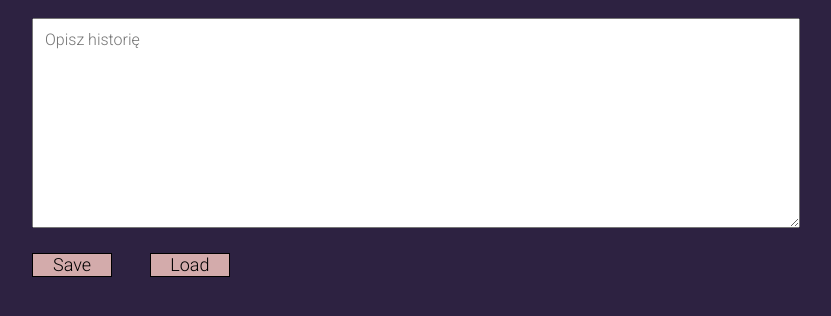
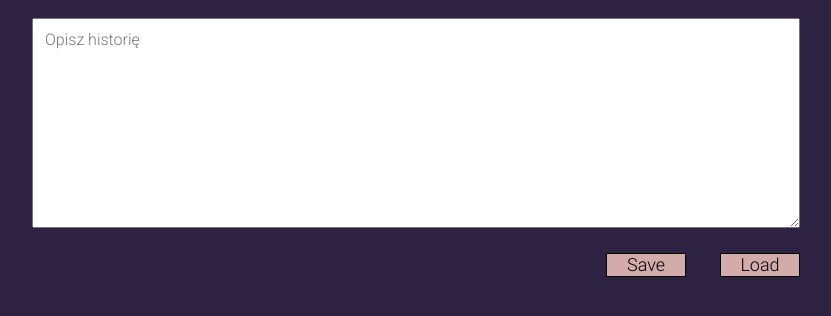
Before and after one commit to karolwasemann/editor, a website built with webpack: page src/pages/index.html in a window 1280 px wide. Shown: the part 292-608 px from the top of the page, without its empty margins (224-1055 px from the left). Built offline with nearby package versions, Linux system fonts and the light colour scheme.

Commit message:
Add flex to buttons & box-sizing: boreder-box'

```diff
--- a/src/pages/index.html
+++ b/src/pages/index.html
@@ -10,6 +10,7 @@
       <h1 class="title">Opisz swoją historię</h1>
       <form action="">
         <textarea
+          aria-label="Opisz historię"
           class="text-area--js"
           name="text"
           id="text"
--- a/src/scss/main.scss
+++ b/src/scss/main.scss
@@ -2,6 +2,16 @@
 
 @import "_variables";
 @import url('https://fonts.googleapis.com/css2?family=Roboto:wght@300;700&display=swap');
+
+html {
+  box-sizing: border-box;
+}
+
+*,
+*::before,
+::after {
+  box-sizing: inherit;
+}
 
 body {
   font-family: 'Roboto', sans-serif;
@@ -31,7 +41,8 @@ textarea {
 }
 
 .buttons {
-  align-self: flex-end;
+  display: flex;
+  justify-content: flex-end;
 
 }
 
```
